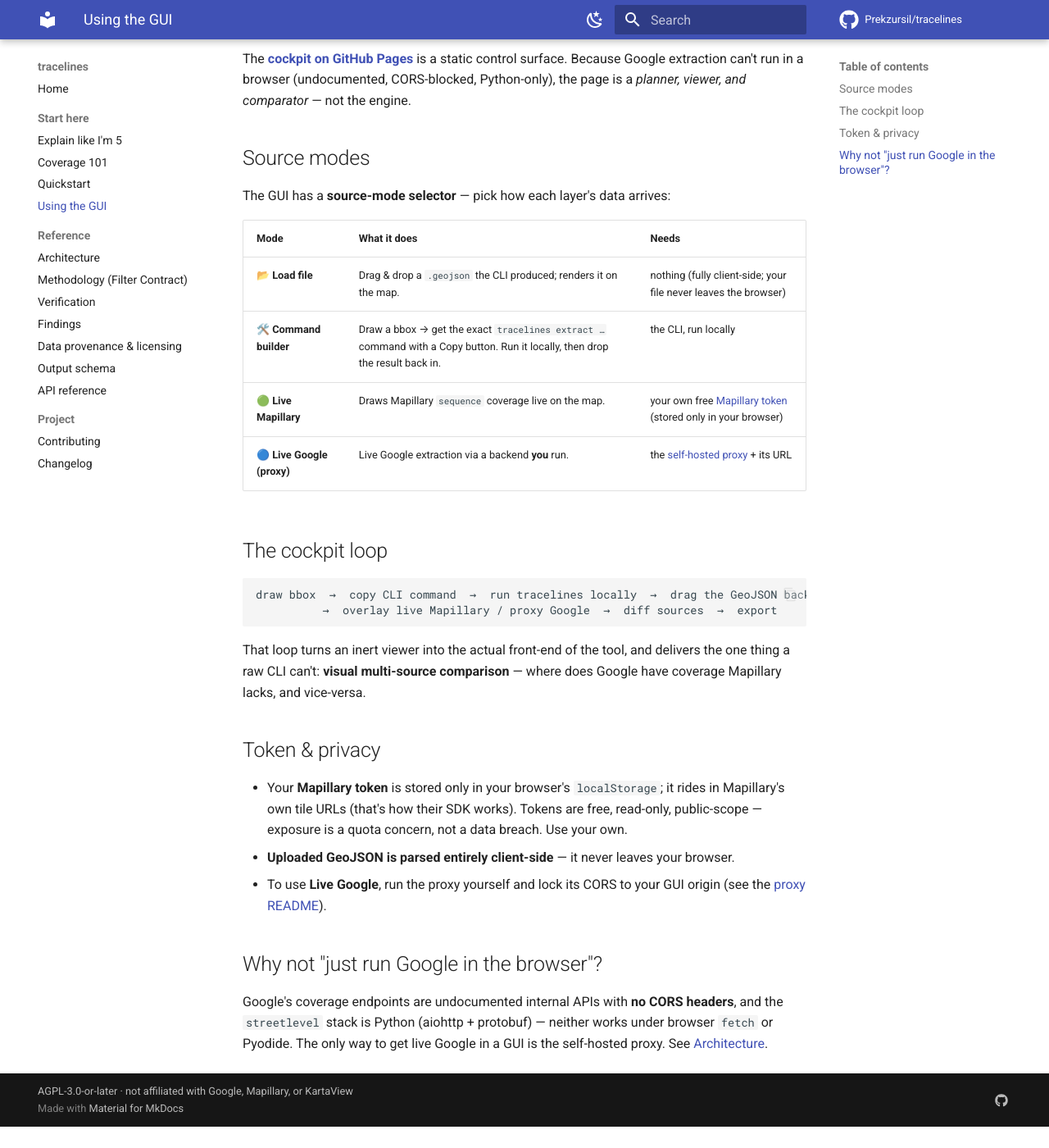
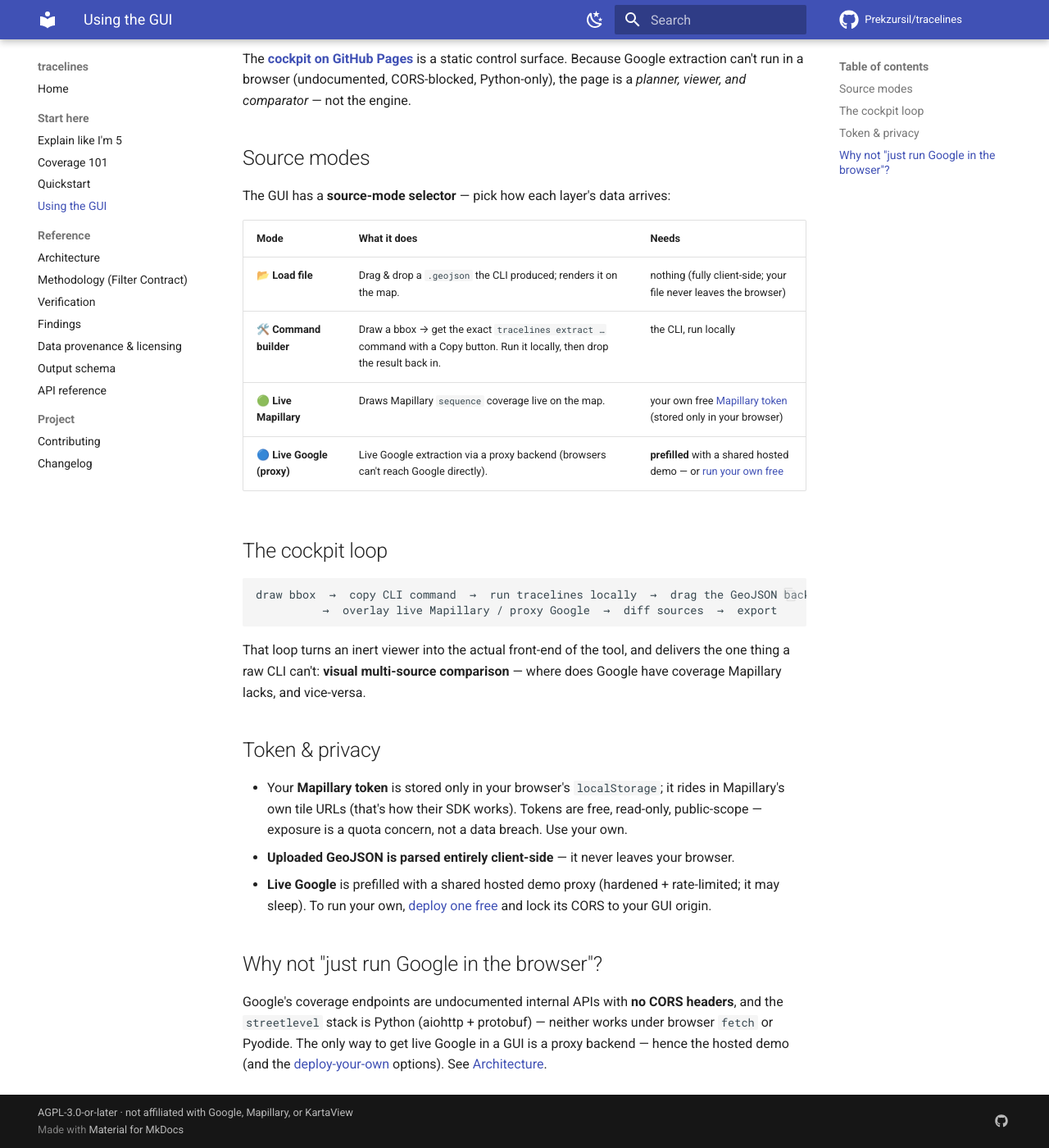
Before and after one commit to Prekzursil/tracelines, an MkDocs documentation site: the page built from docs/gui.md, in a window 1280 px wide and 1400 px high, scrolled down 121 px. Shown: the whole window at 82% size. Built offline with MkDocs 1.6.1 and Material for MkDocs 9.7.7, drawn with Linux system fonts in a browser that asks for light colours; comment, search, counter and statistics services are not loaded; before the commit the page ends 1495 px from its top, so only the background shows below that.

Commit message:
Wire live Cloud Run proxy default + one-click Render self-host
- GUI now defaults to a live hosted demo proxy (Cloud Run, europe-west1),
  so "Live Google" works out-of-the-box; overridable in the Proxy tab.
- render.yaml: one-click free "Deploy to Render" blueprint (no card).
- Dockerfile honors $PORT (portable: Cloud Run / Render / local).
- .gcloudignore keeps the Cloud Build upload lean.
- README: "Deploy your own proxy (free)" section (Render/Docker/Cloud Run/HF).
- Docs + HF Space README note HF now requires PRO for Docker Spaces.
- Verified live: /health ok, /nearest 44.435072,26.050430 → official launch
  pano (is_third_party=false), /historical → 11 past captures.

```diff
--- a/docs/gui.md
+++ b/docs/gui.md
@@ -13,7 +13,7 @@
 | **📂 Load file** | Drag & drop a `.geojson` the CLI produced; renders it on the map. | nothing (fully client-side; your file never leaves the browser) |
 | **🛠️ Command builder** | Draw a bbox → get the exact `tracelines extract …` command with a Copy button. Run it locally, then drop the result back in. | the CLI, run locally |
 | **🟢 Live Mapillary** | Draws Mapillary `sequence` coverage live on the map. | your own free [Mapillary token](https://www.mapillary.com/dashboard/developers) (stored only in your browser) |
-| **🔵 Live Google (proxy)** | Live Google extraction via a backend **you** run. | the [self-hosted proxy](https://github.com/Prekzursil/tracelines/tree/main/server) + its URL |
+| **🔵 Live Google (proxy)** | Live Google extraction via a proxy backend (browsers can't reach Google directly). | **prefilled** with a shared hosted demo — or [run your own free](https://github.com/Prekzursil/tracelines#deploy-your-own-proxy-free) |
 
 ## The cockpit loop
 
@@ -32,11 +32,14 @@
   own tile URLs (that's how their SDK works). Tokens are free, read-only, public-scope — exposure is
   a quota concern, not a data breach. Use your own.
 - **Uploaded GeoJSON is parsed entirely client-side** — it never leaves your browser.
-- To use **Live Google**, run the proxy yourself and lock its CORS to your GUI origin (see the
-  [proxy README](https://github.com/Prekzursil/tracelines/tree/main/server)).
+- **Live Google** is prefilled with a shared hosted demo proxy (hardened + rate-limited; it may
+  sleep). To run your own, [deploy one free](https://github.com/Prekzursil/tracelines#deploy-your-own-proxy-free)
+  and lock its CORS to your GUI origin.
 
 ## Why not "just run Google in the browser"?
 
 Google's coverage endpoints are undocumented internal APIs with **no CORS headers**, and the
 `streetlevel` stack is Python (aiohttp + protobuf) — neither works under browser `fetch` or Pyodide.
-The only way to get live Google in a GUI is the self-hosted proxy. See [Architecture](architecture.md).
+The only way to get live Google in a GUI is a proxy backend — hence the hosted demo (and the
+[deploy-your-own](https://github.com/Prekzursil/tracelines#deploy-your-own-proxy-free) options).
+See [Architecture](architecture.md).
```
Also changed, not shown: CHANGELOG.md (+3 -1 lines), README.md (+18 -1 lines), render.yaml (added, +26 -0 lines), spaces/README.md (+6 -0 lines), 4 other files.
